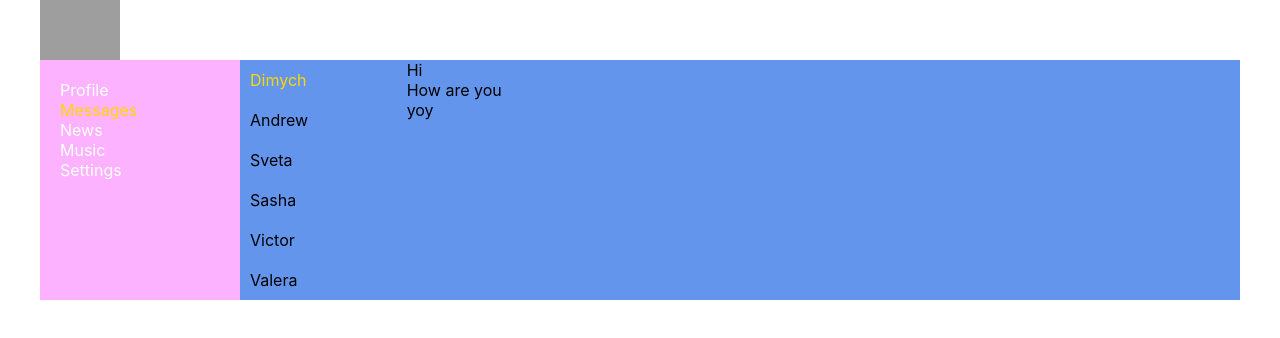
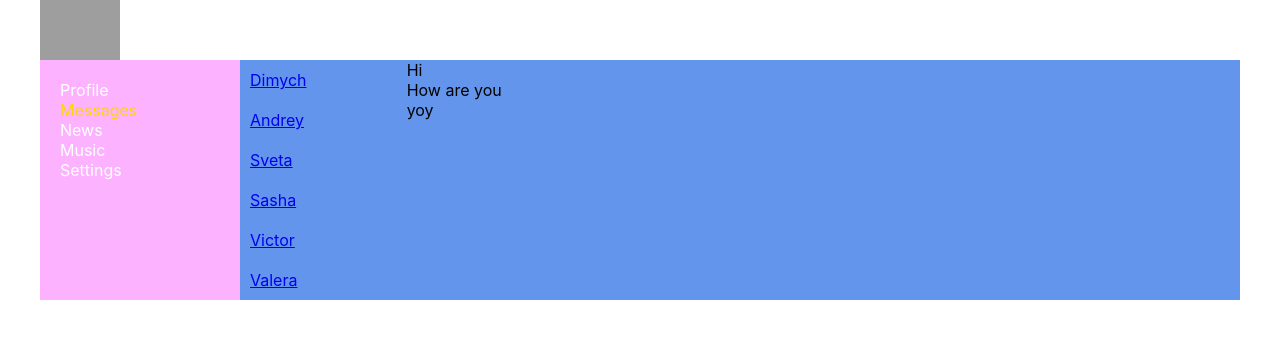
Before and after one commit to AlexShchirov/samurai-way-main, a React (Create React App) app: page /dialogs in a window 1280 px wide. Shown: the top 338 px of the page. Built offline with nearby package versions, Linux system fonts and the light colour scheme; grey boxes are pictures that could not be loaded.

Commit message:
refactoring

```diff
--- a/src/App.css
+++ b/src/App.css
@@ -2,9 +2,7 @@
   display: grid;
   width: 1200px;
   margin: 0 auto;
-  grid-template-areas:
-  "h h"
-  "n c";
+  grid-template-areas:"h h" "n c";
 
   grid-template-rows: 60px 1fr;
   grid-template-columns: 2fr 10fr;
--- a/src/App.tsx
+++ b/src/App.tsx
@@ -13,7 +13,7 @@ const App = () => {
             <Header />
             <NavBar />
             <div className="app-wrapper-content">
-                <Route path={'/dialogs'} component={Dialogs}/>
+                <Route exact path={'/dialogs'} component={Dialogs}/>
                 <Route path={'/profile'} component={Profile}/>
             </div>
         </div>
--- a/src/components/dialogs/Dialogs.tsx
+++ b/src/components/dialogs/Dialogs.tsx
@@ -1,34 +1,43 @@
-import React from "react"
-import s from './Dialogs.module.css'
+import React from "react";
+import s from "./Dialogs.module.css";
+import { NavLink } from "react-router-dom";
+
+type DialogItemType = {
+    id: string;
+    name: string;
+};
+type MessageType = {
+    message: string;
+};
+
+const DialogItem = (props: DialogItemType) => {
+    return (
+        <div className={s.dialog + " " + s.active}>
+            <NavLink to={"/dialogs/" + props.id}>{props.name}</NavLink>
+        </div>
+    );
+};
+
+const Message = (props: MessageType) => {
+    return <div className="message">{props.message}</div>;
+};
 
 export const Dialogs = () => {
     return (
-            <div className={s.dialogs}>
-                <div className={s.dialogsItems}>
-                    <div className={s.dialog + ' ' + s.active}>
-                        Dimych
-                    </div>
-                    <div className={s.dialog}>
-                        Andrew
-                    </div>
-                    <div className={s.dialog}>
-                        Sveta
-                    </div>
-                    <div className={s.dialog}>
-                        Sasha
-                    </div>
-                    <div className={s.dialog}>
-                        Victor
-                    </div>
-                    <div className={s.dialog}>
-                        Valera
-                    </div>
-                </div>
+        <div className={s.dialogs}>
+            <div className={s.dialogsItems}>
+                <DialogItem name="Dimych" id="1" />
+                <DialogItem name="Andrey" id="2" />
+                <DialogItem name="Sveta" id="3" />
+                <DialogItem name="Sasha" id="4" />
+                <DialogItem name="Victor" id="5" />
+                <DialogItem name="Valera" id="6" />
+            </div>
             <div className="messages">
-                <div className="message">Hi</div>
-                <div className="message">How are you</div>
-                <div className="message">yoy</div>
+                <Message message="Hi" />
+                <Message message="How are you" />
+                <Message message="yoy" />
             </div>
         </div>
-    )
-}
+    );
+};
--- a/src/components/profile/Profile.tsx
+++ b/src/components/profile/Profile.tsx
@@ -1,18 +1,13 @@
 import React from "react";
-import s from './Profile.module.css' ;
+
 import { MyPosts } from "./posts/MyPosts";
+import { ProfileInfo } from "./profileInfo/ProfileInfo";
 
 export const Profile = () => {
     return (
-        <div >
-        <div >
-            <img
-                src="https://encrypted-tbn0.gstatic.com/images?q=tbn:ANd9GcQ4Jw2cJRnIjTQwOVpryhFuBsc1WmqjSi2IqA&usqp=CAU"
-                alt=""
-            />
+        <div>
+            <ProfileInfo />
+            <MyPosts />
         </div>
-        <div>avatar+ descr</div>
-        <MyPosts/>
-    </div>
     );
 };
--- a/src/components/profile/posts/MyPosts.module.css
+++ b/src/components/profile/posts/MyPosts.module.css
@@ -0,0 +1,7 @@
+.postsBlock{
+    padding: 10px;
+}
+
+.posts{
+    margin-top: 10px;
+}
--- a/src/components/profile/posts/MyPosts.tsx
+++ b/src/components/profile/posts/MyPosts.tsx
@@ -1,17 +1,22 @@
 import React from "react";
 import s from "./MyPosts.module.css";
-import { Post } from './post/Post';
+import { Post } from "./post/Post";
 
 export const MyPosts = () => {
     return (
-        <div>
-            <textarea></textarea>
-            <button>Add Post</button>
-            My posts
-            <div>new post</div>
+        <div className={s.postsBlock}>
+            <h3>My posts</h3>
+            <div>
+                <div>
+                    <textarea></textarea>
+                </div>
+                <div>
+                    <button>Add Post</button>
+                </div>
+            </div>
             <div className={s.posts}>
-                <Post message='How are you?' likes={'3'}/>
-                <Post message="It's my first post" likes={'5'}/>
+                <Post message="How are you?" likes={"3"} />
+                <Post message="It's my first post" likes={"5"} />
             </div>
         </div>
     );
--- /dev/null
+++ b/src/components/profile/profileInfo/ProfileInfo.module.css
@@ -0,0 +1,3 @@
+.descriptionBlock{
+    padding: 10px;
+}
--- /dev/null
+++ b/src/components/profile/profileInfo/ProfileInfo.tsx
@@ -0,0 +1,16 @@
+import s from "./ProfileInfo.module.css";
+
+
+export const ProfileInfo = () => {
+    return (
+        <div>
+            <div>
+                <img
+                    src="https://encrypted-tbn0.gstatic.com/images?q=tbn:ANd9GcQ4Jw2cJRnIjTQwOVpryhFuBsc1WmqjSi2IqA&usqp=CAU"
+                    alt=""
+                />
+            </div>
+            <div className={s.descriptionBlock}>avatar+ descr</div>
+        </div>
+    );
+};
```
